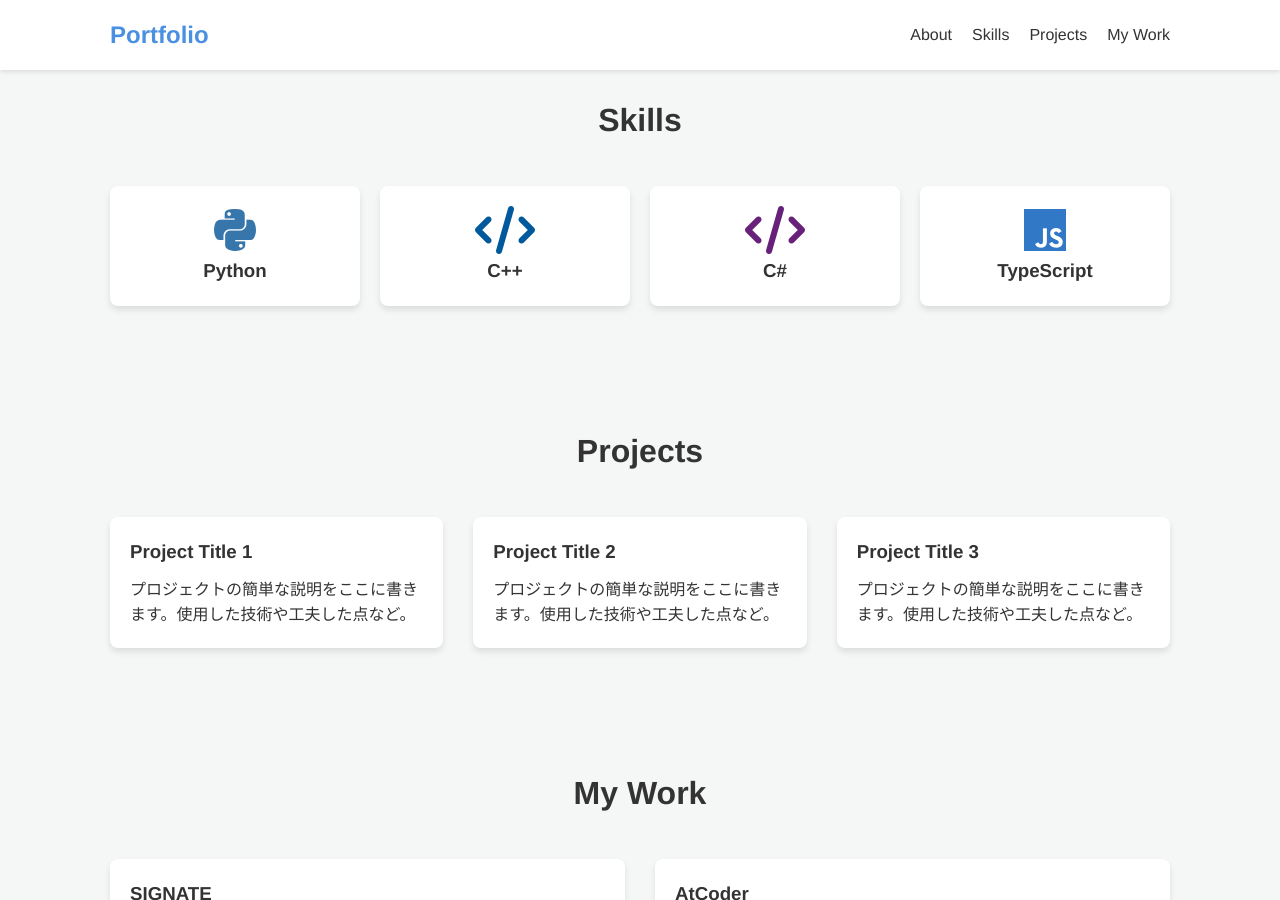
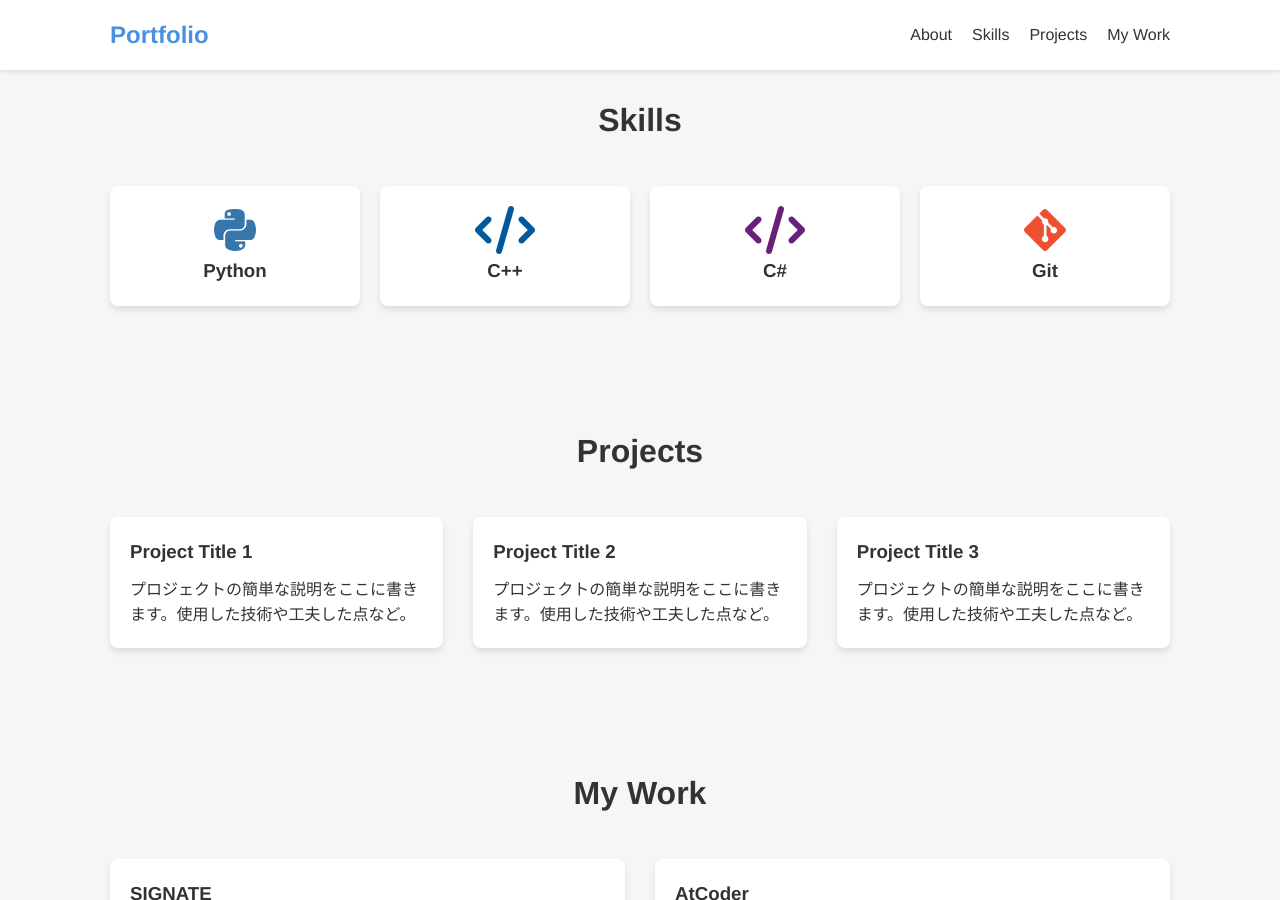
Before and after one commit to Nasubiman/Nasubiman.github.io, a Jekyll site: the page home.html, which Jekyll copies as it is, in a window 1280 px wide and 900 px high, scrolled down 545 px. Built offline with Jekyll 4.4.1, drawn with Linux system fonts in a browser that asks for light colours.

Commit message:
feat: スキルカードのTypeScriptをGitに変更

```diff
--- a/home.html
+++ b/home.html
@@ -68,8 +68,8 @@
                 <h3>C#</h3>
             </div>
             <div class="skill-card">
-                <i class="fab fa-js fa-3x" style="color: #3178C6;"></i>
-                <h3>TypeScript</h3>
+                <i class="fab fa-git-alt fa-3x" style="color: #F05032;"></i>
+                <h3>Git</h3>
             </div>
         </div>
     </section>
```
